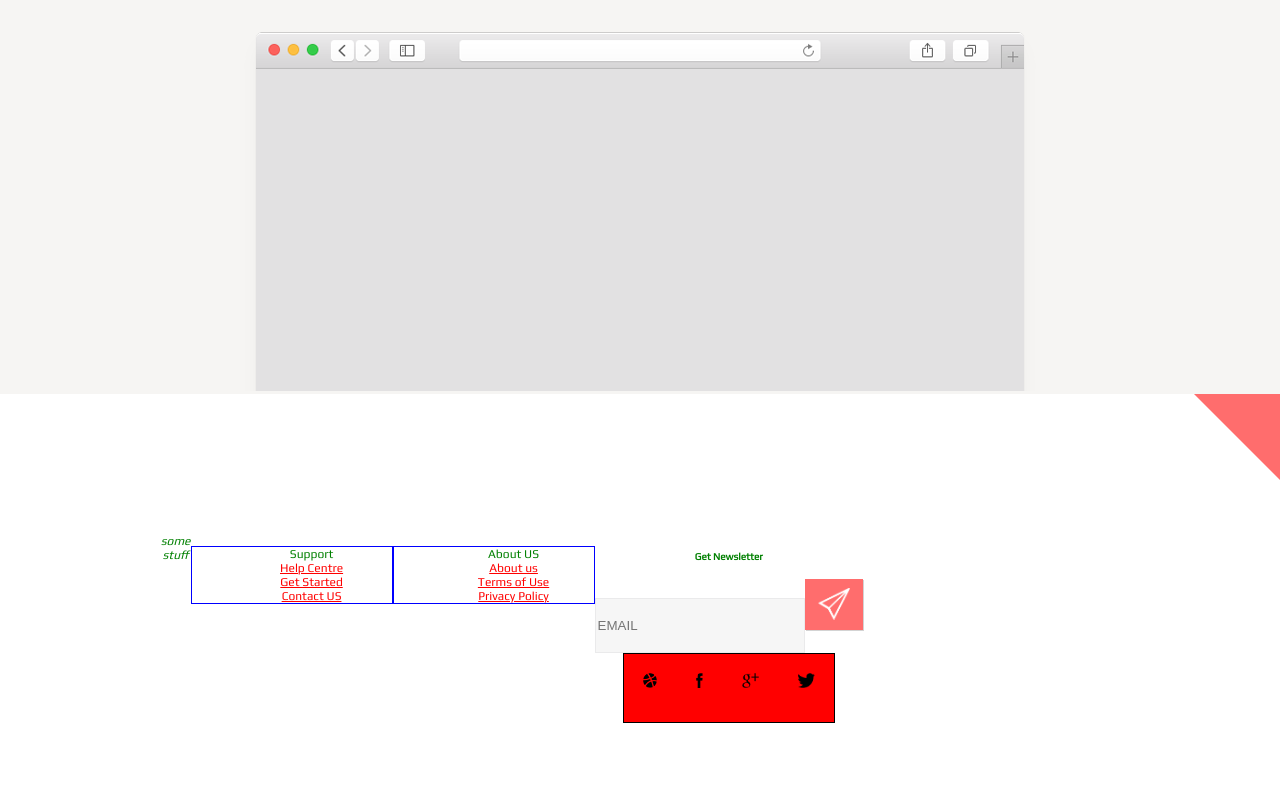
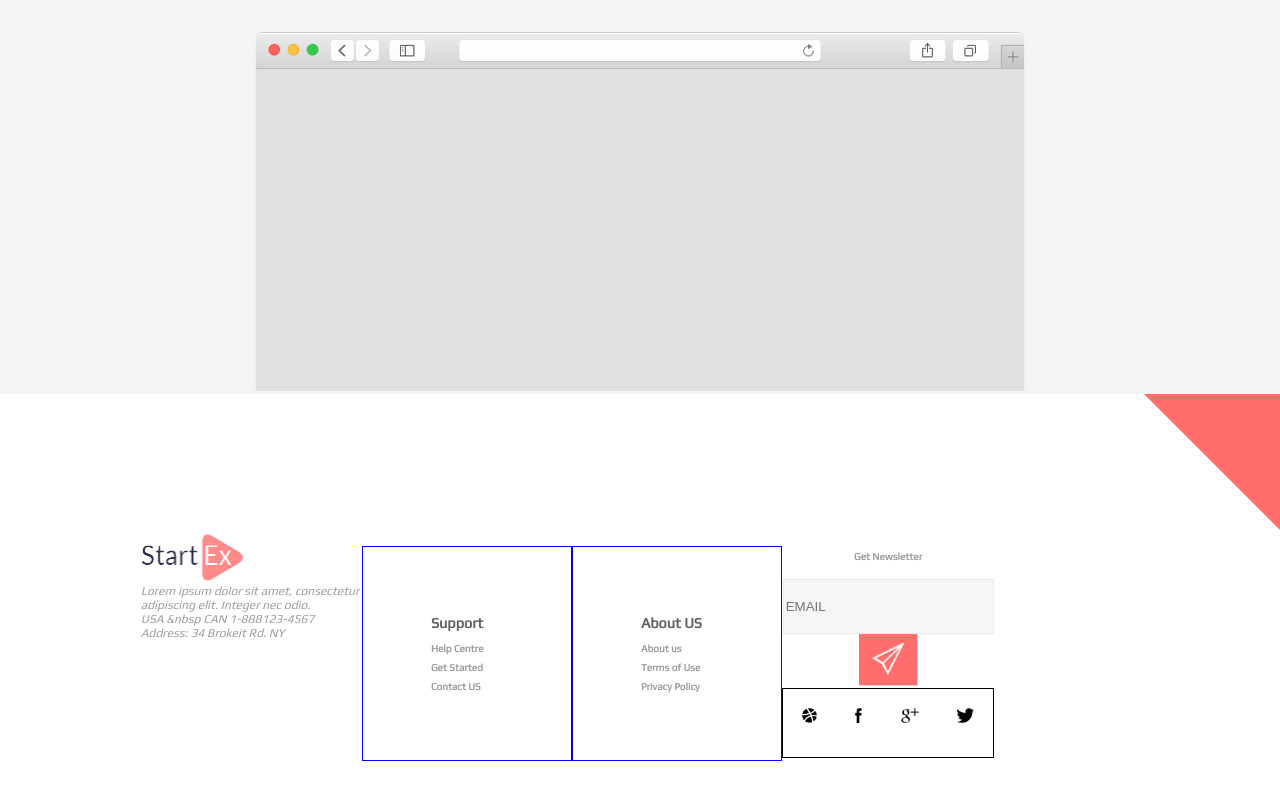
Before and after one commit to morkeltry/startex, a React (Create React App) app: page / in a window 1280 px wide. Shown: the part 3937-4737 px from the top of the page. Built offline with nearby package versions, Linux system fonts and the light colour scheme; the HTML template or start-up script is replaced by a standard one.

Commit message:
fixed navbar text

```diff
--- a/src/App.js
+++ b/src/App.js
@@ -10,6 +10,7 @@ import pinkTriangle from './images/decorationBox.png';
 import goArrow from './images/header-icon-play.png';
 import macbook from './images/section4-macbook.png';
 import browserImg from './images/section6-browser.png';
+import startEx from './images/section7-logo.png';
 // import imgMap from './helpers/imageMapper.js'
 import founders from './data/founders.js';
 import features from './data/features.js';
@@ -102,8 +103,11 @@ class App extends Component {
         <section className="NOTbg-pink-triangle">
           <BackgroundTriangle transform=" translate (0.75 0.45) rotate (180 0.5 0.5) " colourPrimary="#FF6D6D" />
           <div className="flex-container">
-            <address className="flex-item-no-inline">
-              some <br /> stuff
+            <address className="flex-item-no-inline" style={{textAlign : 'left'}}>
+              <img src={startEx} alt="startex logo" style={{width: '8vw'}} className="image-bottom" />
+              <br /> Lorem ipsum dolor sit amet, consectetur adipiscing elit. Integer nec odio.
+              <br /> USA &nbsp CAN 1-888123-4567
+              <br /> Address: 34 Brokeit Rd. NY
             </address>
             <NavVertical id="support" items={links['support']} />
             <NavVertical id="about-us" items={links['aboutUs']} />
--- a/src/components/NavVertical.js
+++ b/src/components/NavVertical.js
@@ -7,7 +7,7 @@ class NavVertical extends Component {
   render() {
     return  ( <div>
         <ul id={this.props.id} className="flex-item-no-inline">
-          <li>
+          <li className="nav-title">
             {this.props.items.title}
           </li>
           {this.props.items.links.map (link => {
--- a/src/components/styles/nav-vertical.css
+++ b/src/components/styles/nav-vertical.css
@@ -1,15 +1,15 @@
-nav {
+/* nav {
   display : inline;
   width: 25%;
   color : pink;
   border : 1px solid black;
-}
+} */
 
 .flex-container {
   display: inline-flex;
   flex-flow: row nowrap;
   flex-direction:row;
-  color : green;
+  color : #9C9C9C;
 }
 
 .flex-item-no-inline {
@@ -17,17 +17,31 @@ nav {
 
 }
 
+.nav-title {
+  font-size : 1.8vh;
+  font-weight : 600;
+  color : #616161;
+  padding-bottom : 1vh;
+
+}
+
  ul {
   display : block;
   border : 1px solid blue;
-  width : 20vh;
+  text-align : left;
+  font-weight : 600;
+  padding : 8vh;
+  width : 10vh;
 }
 
  li {
   display : block;
+  padding : 0.5vh;
 }
 
  a {
   display : block;
-  color : red
+  font-size : 1.25vh;
+  color : #9C9C9C;
+  text-decoration: none;
 }
--- a/src/components/styles/social-widgets.css
+++ b/src/components/styles/social-widgets.css
@@ -1,5 +1,4 @@
 .social-widgets {
-  background-color : red;
   padding : 0;
   margin : 0;
   transform : rotate (180);
```
